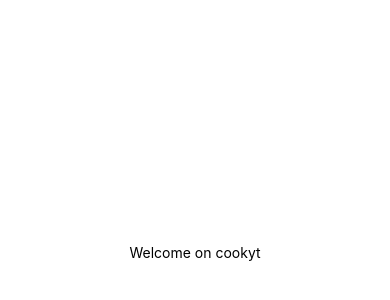
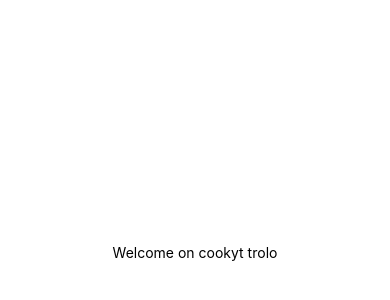
Before and after one commit to louisepght/cookyt, a React Native app: screen / in a window 390 px wide. Shown: the part 170-470 px from the top of the page. Built offline with nearby package versions, Linux system fonts and the light colour scheme.

Commit message:
Update App.js

```diff
--- a/App.js
+++ b/App.js
@@ -4,7 +4,7 @@ import { StyleSheet, Text, View } from 'react-native';
 export default function App() {
   return (
     <View style={styles.container}>
-      <Text>Welcome on cookyt</Text>
+      <Text>Welcome on cookyt trolo</Text>
       <StatusBar style="auto" />
     </View>
   );
```
